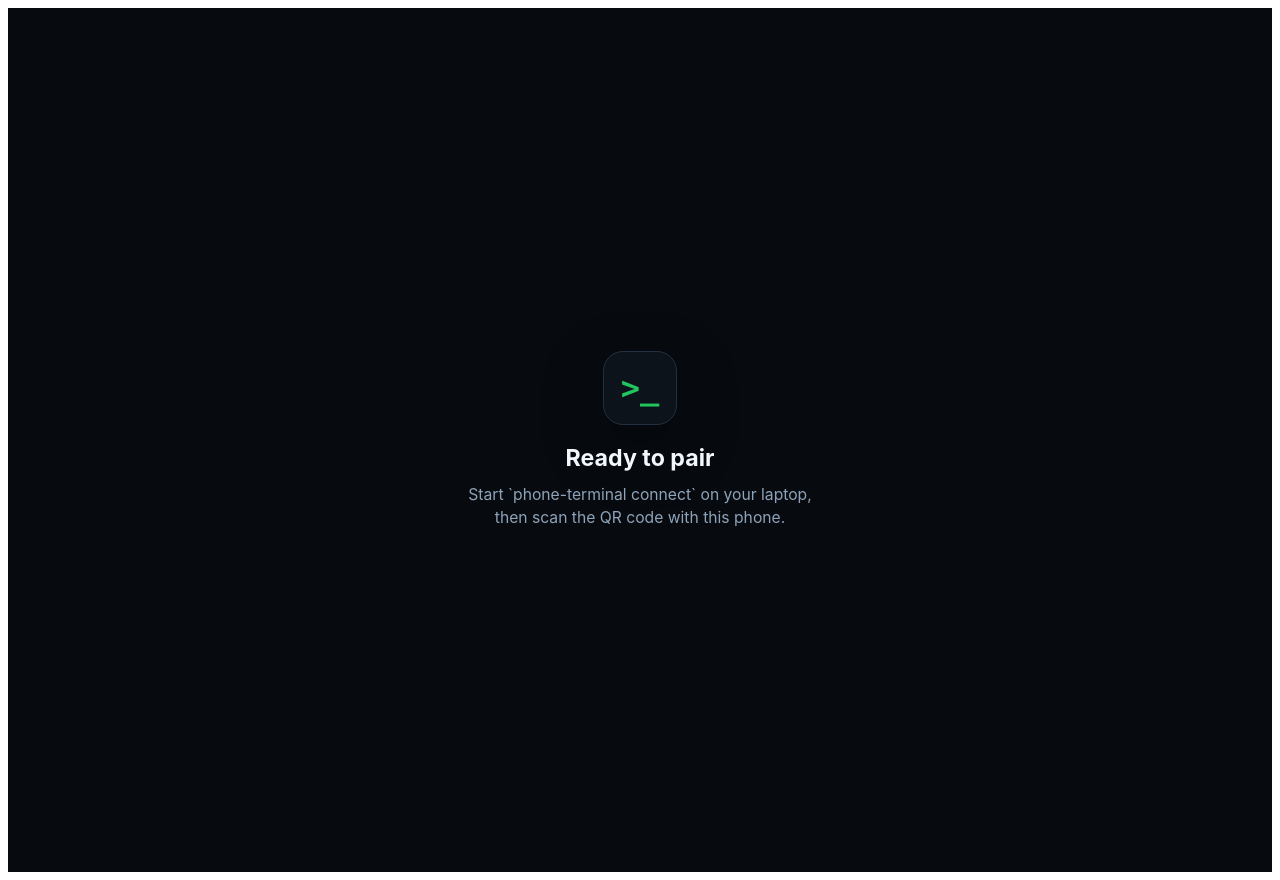
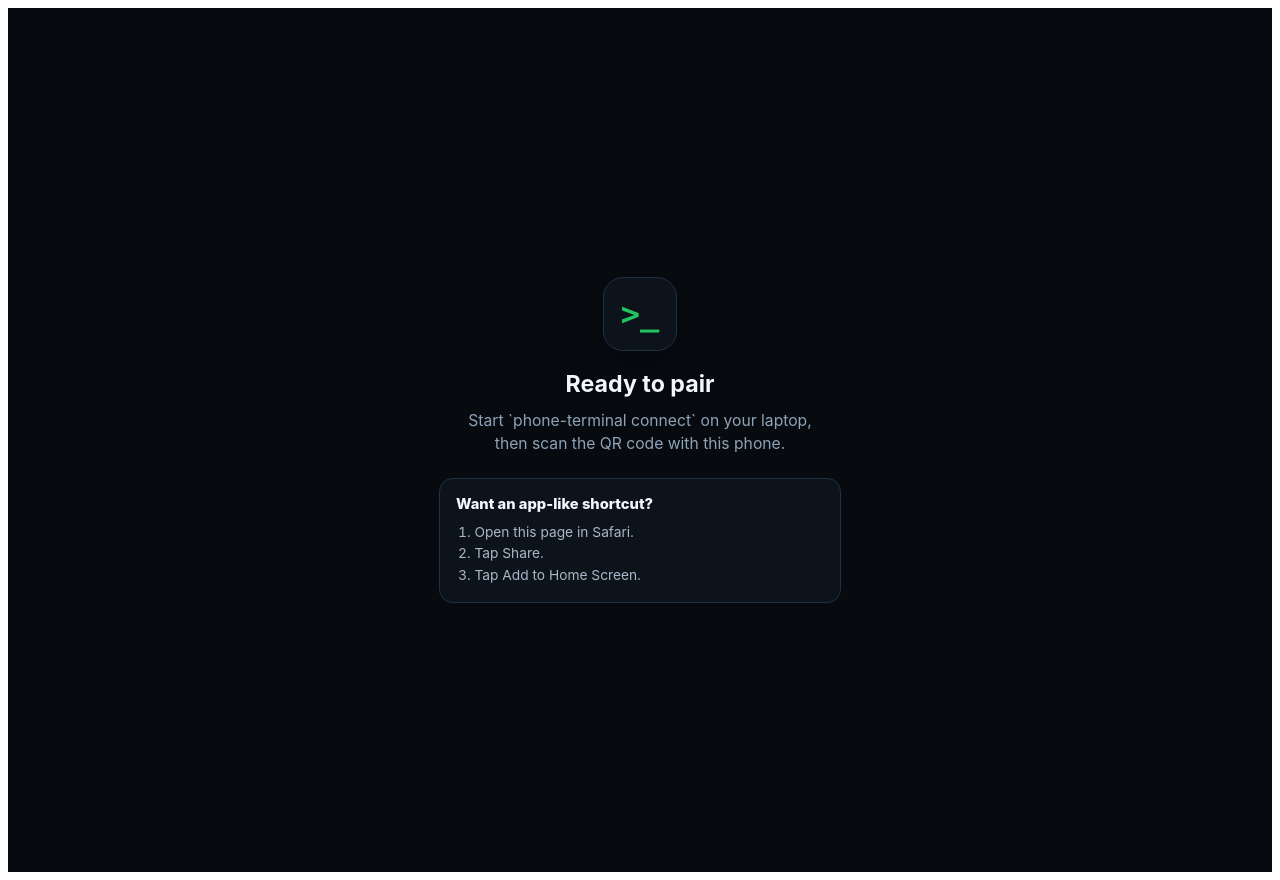
Before and after one commit to anoor3/phone-terminal, a React (Vite) app in the folder phone-app/: page / in a window 1280 px wide. Built offline with nearby package versions, Linux system fonts and the light colour scheme; no server answers.

Commit message:
Add safe home screen shortcut instructions

```diff
--- a/phone-app/src/ClaimPage.tsx
+++ b/phone-app/src/ClaimPage.tsx
@@ -135,6 +135,35 @@ export function ClaimPage({ onClaimed, onPaired }: ClaimPageProps) {
         }}>
           Start `phone-terminal connect` on your laptop, then scan the QR code with this phone.
         </p>
+        <div style={{
+          width: 'min(100%, 23rem)',
+          marginTop: '1.4rem',
+          padding: '1rem',
+          border: '1px solid #223044',
+          borderRadius: '0.85rem',
+          background: '#0d131b',
+          textAlign: 'left',
+        }}>
+          <div style={{
+            color: '#f3f8ff',
+            fontSize: '0.92rem',
+            fontWeight: 800,
+            marginBottom: '0.55rem',
+          }}>
+            Want an app-like shortcut?
+          </div>
+          <ol style={{
+            margin: 0,
+            paddingLeft: '1.15rem',
+            color: '#a8b8c8',
+            fontSize: '0.86rem',
+            lineHeight: 1.55,
+          }}>
+            <li>Open this page in Safari.</li>
+            <li>Tap Share.</li>
+            <li>Tap Add to Home Screen.</li>
+          </ol>
+        </div>
       </div>
     );
   }
```
